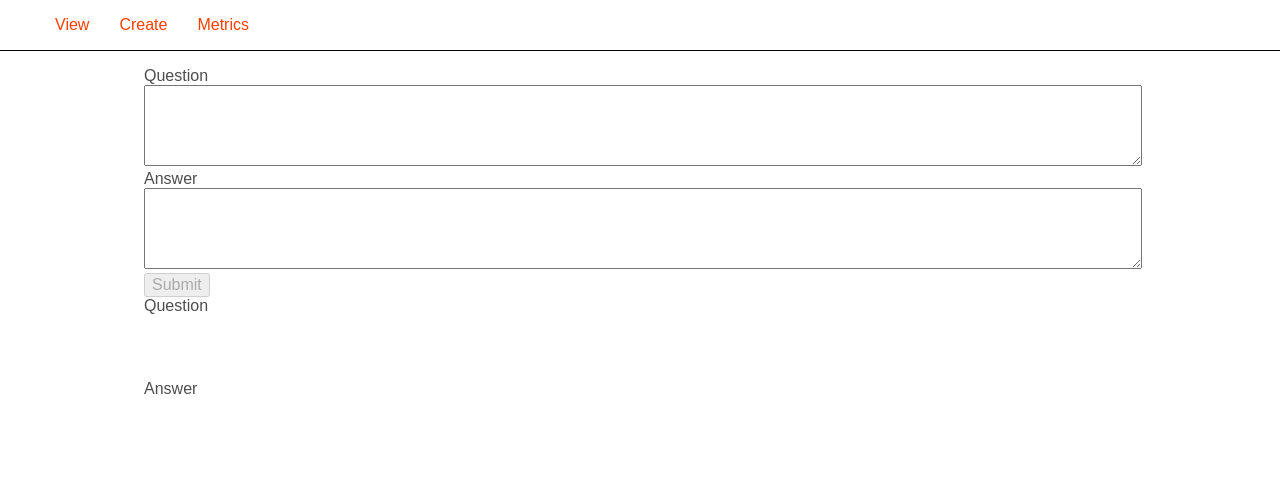
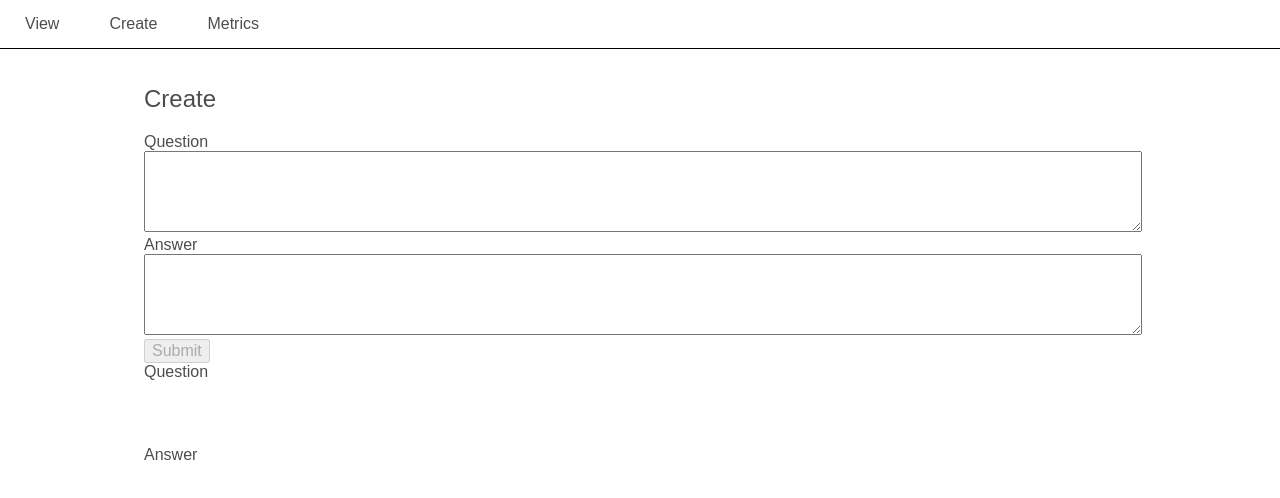
Before and after one commit to niole/free_text_submission_app, a SvelteKit app: page /create in a window 1280 px wide. Shown: the top 498 px of the page. Built offline with nearby package versions, Linux system fonts and the light colour scheme; no server answers.

Commit message:
Fix up some styles

```diff
--- a/src/app.css
+++ b/src/app.css
@@ -7,8 +7,6 @@
 	--color-bg-0: rgb(202, 216, 228);
 	--color-bg-1: hsl(209, 36%, 86%);
 	--color-bg-2: hsl(224, 44%, 95%);
-	--color-theme-1: #ff3e00;
-	--color-theme-2: #4075a6;
 	--color-text: rgba(0, 0, 0, 0.7);
 	--column-width: 42rem;
 	--column-margin-top: 4rem;
@@ -19,6 +17,10 @@
 body {
 	min-height: 100vh;
 	margin: 0;
+}
+
+th {
+	text-align: left;
 }
 
 h1,
@@ -43,10 +45,6 @@ a:hover {
 h1 {
 	font-size: 2rem;
 	text-align: center;
-}
-
-h2 {
-	font-size: 1rem;
 }
 
 pre {
--- a/src/routes/+layout.svelte
+++ b/src/routes/+layout.svelte
@@ -5,8 +5,8 @@
 <div class="app">
 	<nav>
 		<ol>
-			<li><a href="/">View</a></li>
-			<li><a href="/create">Create</a></li>
+			<li><a data-sveltekit-preload-data="false" href="/">View</a></li>
+			<li><a data-sveltekit-preload-data="false" href="/create">Create</a></li>
 			<li><a data-sveltekit-preload-data="false" href="/view_metrics">Metrics</a></li>
 		</ol>
 	</nav>
@@ -23,11 +23,12 @@
 
 	nav ol {
 		display: flex;
+		margin: 0px;
+		padding: 0px;
 	}
 	nav li {
 		list-style-type: none;
-		padding-left: 15px;
-		padding-right: 15px;
+		padding: 15px 25px;
 	}
 	.app {
 		display: flex;
--- a/src/routes/+page.svelte
+++ b/src/routes/+page.svelte
@@ -13,6 +13,10 @@
 	<title>Create</title>
 	<meta name="description" content="Create question answer pairs" />
 </svelte:head>
+
+<h2>
+	View
+</h2>
 
 {#if data.qs.length === 0}
 	<a href="/create">Create a question</a>
--- a/src/routes/create/+page.svelte
+++ b/src/routes/create/+page.svelte
@@ -26,6 +26,9 @@
     $: display_q.set(question);
     $: display_a.set(answer);
 </script>
+<h2>
+	Create
+</h2>
 
 <div>
     <form action="?/saveQuestionAnswerPair" method="POST">
```
Also changed, not shown: src/routes/view_metrics/+page.svelte (+14 -11 lines), 1 other file (tests, documents, lock files or other folders).
